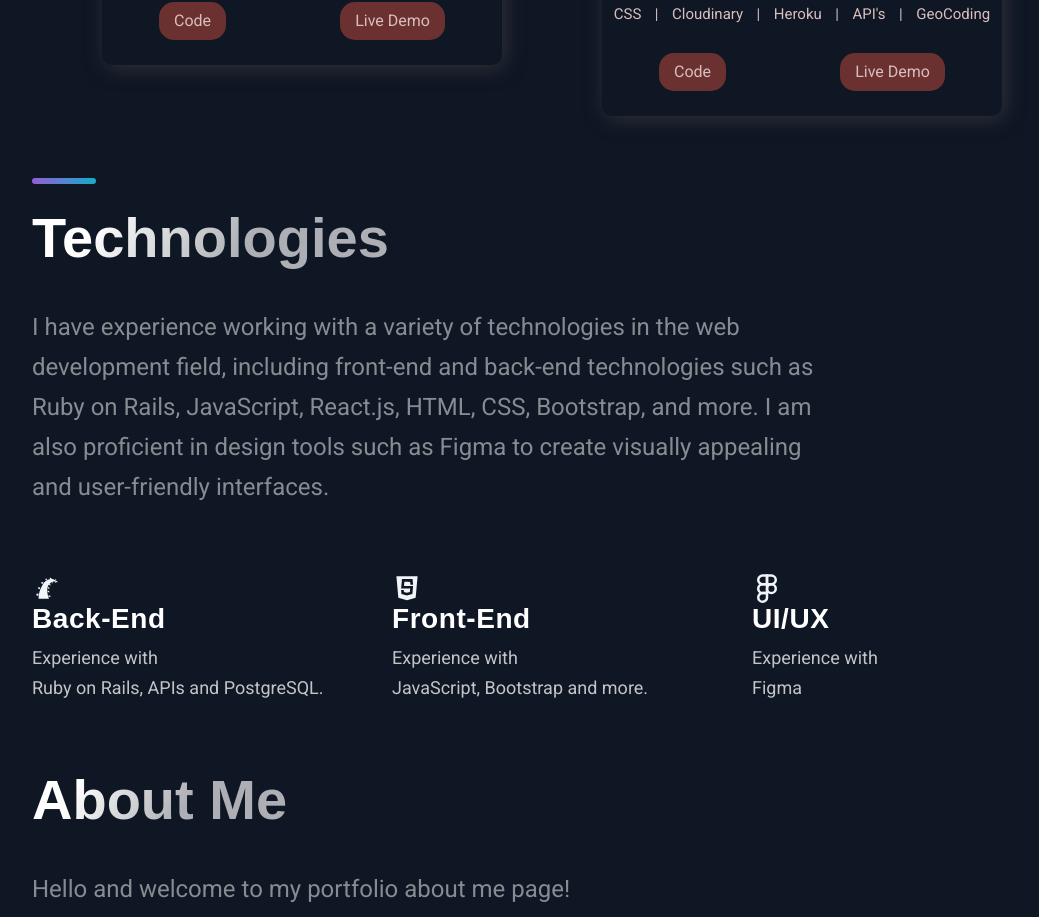
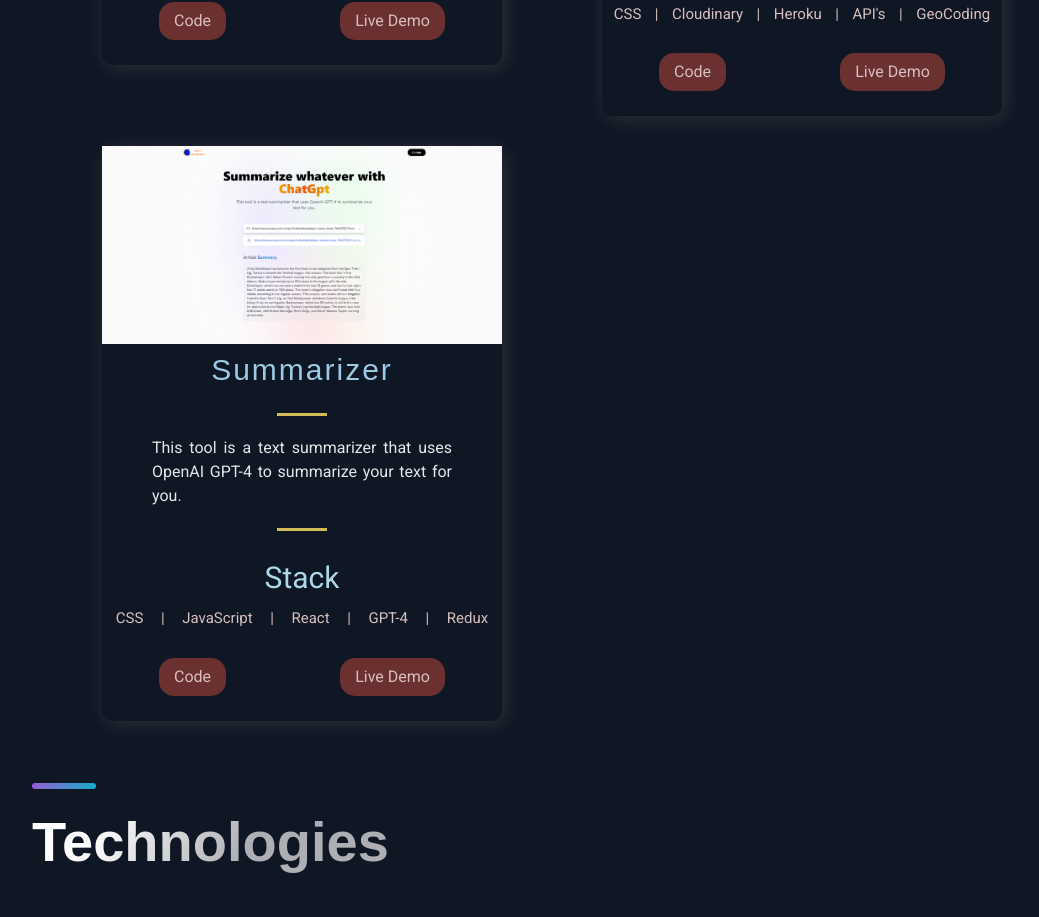
Before and after one commit to FUPharah/portfolio_website, a Next.js app: page / in a window 1280 px wide. Shown: the part 1645-2562 px from the top of the page, without its empty margins (88-1127 px from the left). Built offline with nearby package versions, Linux system fonts and the light colour scheme; a web font is replaced by a local one.

Commit message:
added title

```diff
--- a/src/constants/constants.js
+++ b/src/constants/constants.js
@@ -17,6 +17,16 @@
     visit: 'https://fleur-fairy.herokuapp.com/',
     id: 1,
   },
+
+  {
+    title: 'Summarizer',
+    description:"This tool is a text summarizer that uses OpenAI GPT-4 to summarize your text for you.",
+    image: '/images/summarizer.png',
+    tags: ['CSS','|','JavaScript','|','React','|',"GPT-4",'|', 'Redux'],
+    source: 'https://github.com/FUPharah/Gpt4summarizer/tree/master/gptsum/gptsummarizer',
+    visit: 'https://644535280e762e30b0928fe4--peaceful-longma-40feaa.netlify.app/',
+    id: 2,
+  },
 ];
 
 export const TimeLineData = [
--- a/src/pages/_document.js
+++ b/src/pages/_document.js
@@ -38,6 +38,7 @@
           <link rel="preconnect" href="https://fonts.googleapis.com"></link>
           <link rel="preconnect" href="https://fonts.gstatic.com" crossorigin></link>
           <link href="https://fonts.googleapis.com/css2?family=Roboto&display=swap" rel="stylesheet"></link>
+          <title>Can Ozben</title>
         </Head>
         <body>
           <Main />
```
Also changed, not shown: public/images/summarizer.png (added).
